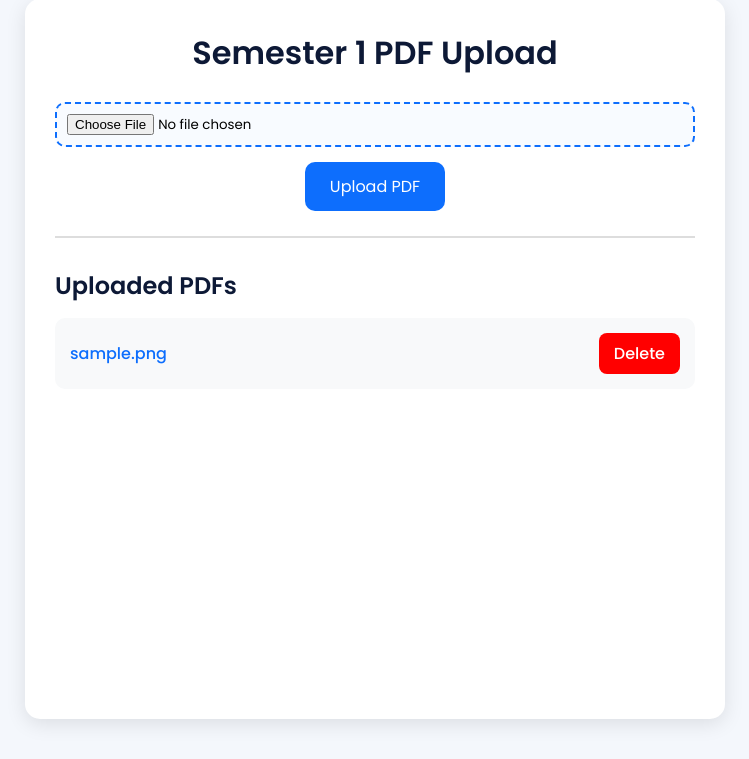
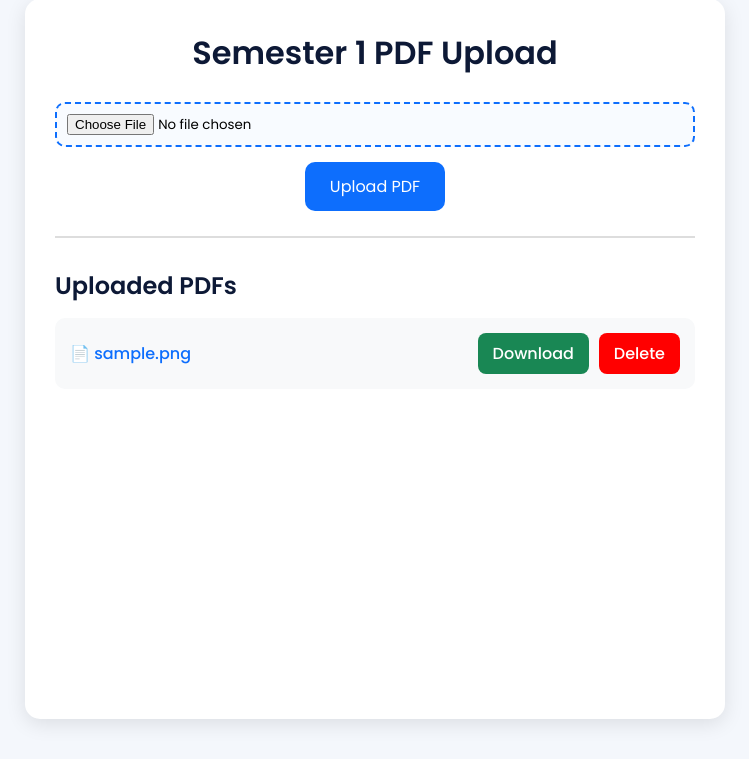
Before and after one commit to ankit1412845/ctsproject, a Django app: page /upload/1/ in a window 1280 px wide. Shown: the part 41-800 px from the top of the page, without its empty margins (265-1014 px from the left). Run offline with Django 5.2, Linux system fonts and the light colour scheme; tables that the repository leaves empty hold one stand-in row (values such as "Sample post").

Commit message:
Update PDF upload system

```diff
--- a/main/static/css/style3.css
+++ b/main/static/css/style3.css
@@ -113,3 +113,54 @@ p{
     text-align: center;
     color: gray;
 }
+
+/* PDF Name Link */
+.pdf-link{
+    text-decoration: none;
+    color: #0d6efd;
+    font-weight: 600;
+    font-size: 16px;
+    word-break: break-word;
+}
+
+.pdf-link:hover{
+    text-decoration: underline;
+    color: #084298;
+}
+
+/* Buttons Container */
+.action-buttons{
+    display: flex;
+    gap: 10px;
+    flex-wrap: wrap;
+}
+
+/* Download Button */
+.download-btn{
+    background: #198754;
+    color: white !important;
+    padding: 8px 15px;
+    border-radius: 8px;
+    text-decoration: none;
+    transition: 0.3s;
+}
+
+.download-btn:hover{
+    background: #146c43;
+    transform: scale(1.05);
+}
+
+/* Delete Button */
+.delete-btn{
+    background: red;
+    color: white !important;
+    padding: 8px 15px;
+    border-radius: 8px;
+    text-decoration: none;
+    transition: 0.3s;
+}
+
+.delete-btn:hover{
+    background: darkred;
+    transform: scale(1.05);
+}
--- a/main/templates/main/upload.html
+++ b/main/templates/main/upload.html
@@ -36,19 +36,30 @@
     <!-- Uploaded PDF List -->
     {% for pdf in pdfs %}
 
-        <div class="pdf-box">
+       <div class="pdf-box">
 
-            <!-- PDF Link -->
-            <a href="{{ pdf.pdf_file.url }}" target="_blank">
-                {{ pdf.pdf_file.name }}
-            </a>
+    <a href="{{ pdf.pdf_file.url }}"
+       target="_blank"
+       class="pdf-link">
+        📄 {{ pdf.pdf_file.name }}
+    </a>
 
-            <!-- Delete Button -->
-            <a href="{% url 'delete_pdf' pdf.id %}" class="delete-btn">
-                Delete
-            </a>
+    <div class="action-buttons">
 
-        </div>
+        <a href="{{ pdf.pdf_file.url }}"
+           download
+           class="download-btn">
+            Download
+        </a>
+
+        <a href="{% url 'delete_pdf' pdf.id %}"
+           class="delete-btn">
+            Delete
+        </a>
+
+    </div>
+
+</div>
 
     {% empty %}
 
```
